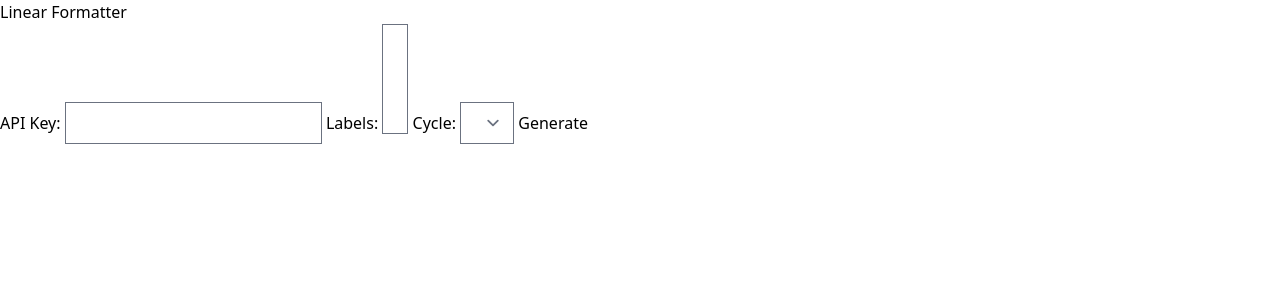
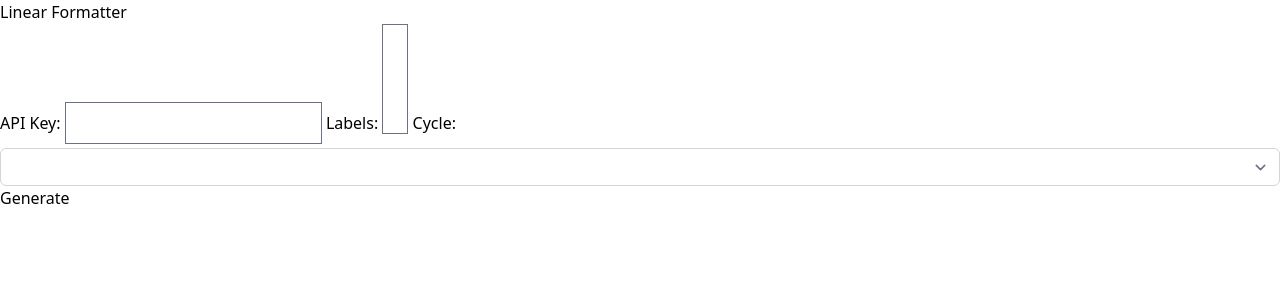
Before and after one commit to john-nhoj/linear-formatter, a SvelteKit app: page / in a window 1280 px wide. Shown: the top 300 px of the page. Built offline with nearby package versions, Linux system fonts and the light colour scheme; a web font is replaced by a local one.

Commit message:
feat: style select component

```diff
--- a/src/routes/+page.svelte
+++ b/src/routes/+page.svelte
@@ -34,7 +34,7 @@
     {/each}
   </select>
   <label for="cycle-select">Cycle:</label>
-  <select bind:value={selectedCycle} name="cycle" id="cycle-select">
+  <select bind:value={selectedCycle} name="cycle" id="cycle-select" class="mt-1 block w-full rounded-md border-gray-300 py-2 pl-3 pr-10 text-base focus:border-indigo-500 focus:outline-none focus:ring-indigo-500 sm:text-sm">
     {#each cycleSelections as cycle}
       <option value={cycle.id}>{cycle.name}</option>
     {/each}
```
